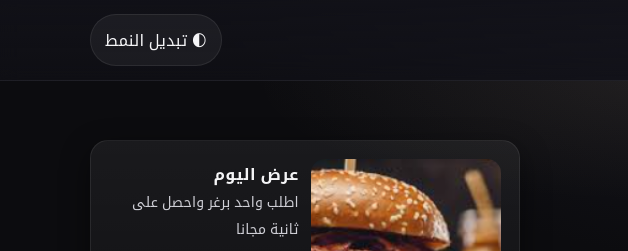
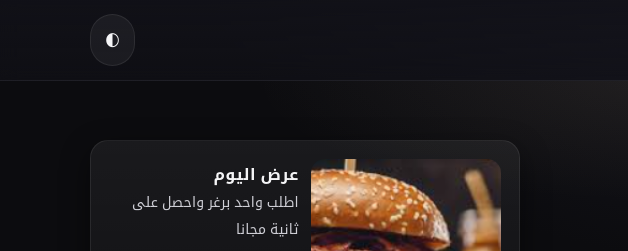
Before and after one commit to marahissa12/marahissa, a plain HTML site: page index.html in a window 1280 px wide. Shown: the top 251 px of the page, 0-628 px from the left. Drawn offline with nearby package versions, Linux system fonts and the light colour scheme.

Commit message:
Update index.html

```diff
--- a/index.html
+++ b/index.html
@@ -20,7 +20,7 @@
 </div>
         <div>مطعم <span style="color:var(--gold2)">كاندل</span></div>
       </div>
-      <div class="pill theme-toggle" id="themeToggle" title="تبديل النمط (أسود/وردي)">🌓 تبديل النمط</div>
+      <div class="pill theme-toggle" id="themeToggle" title="تبديل النمط (أسود/وردي)">🌓 </div>
     </div>
   </header>
 
```
